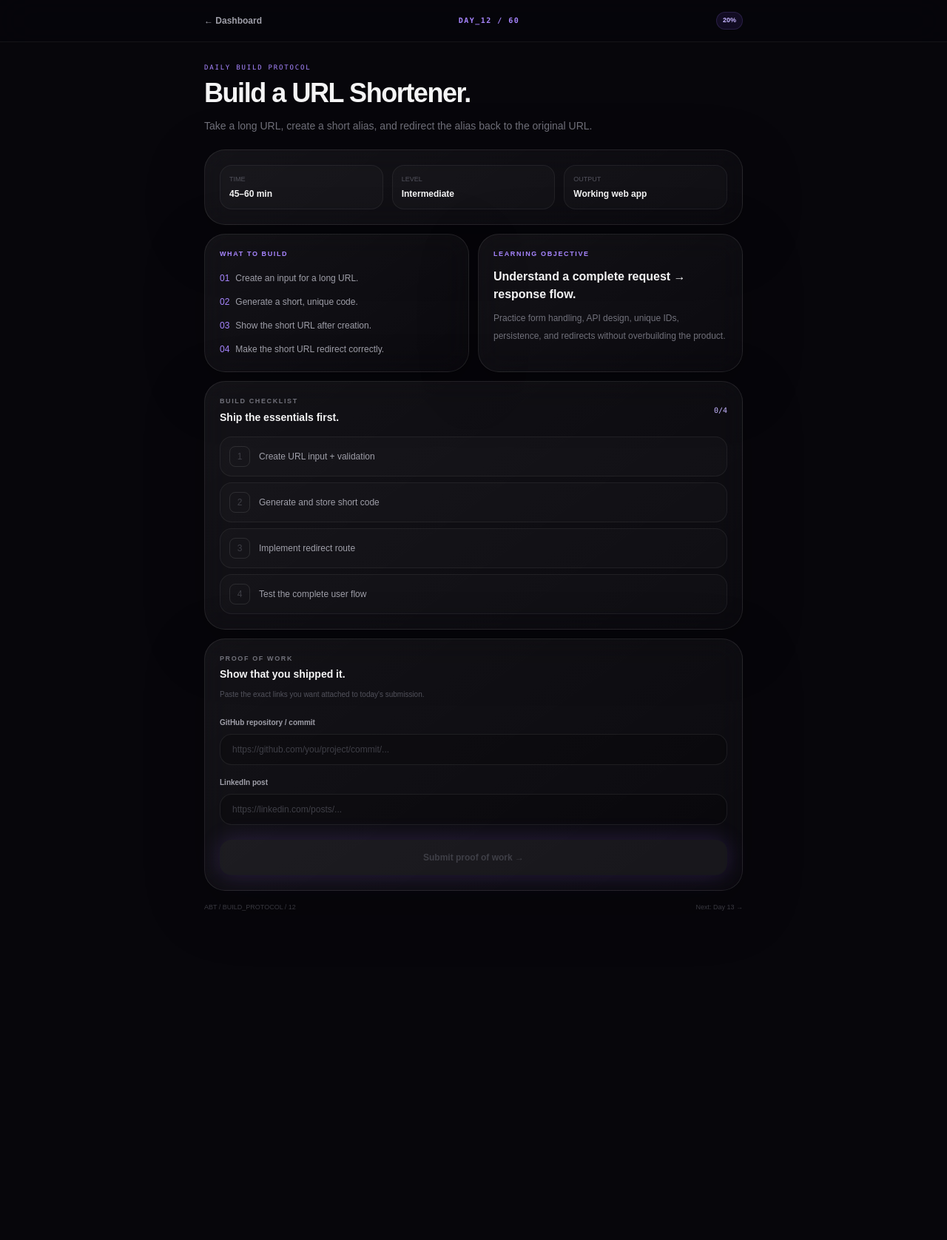
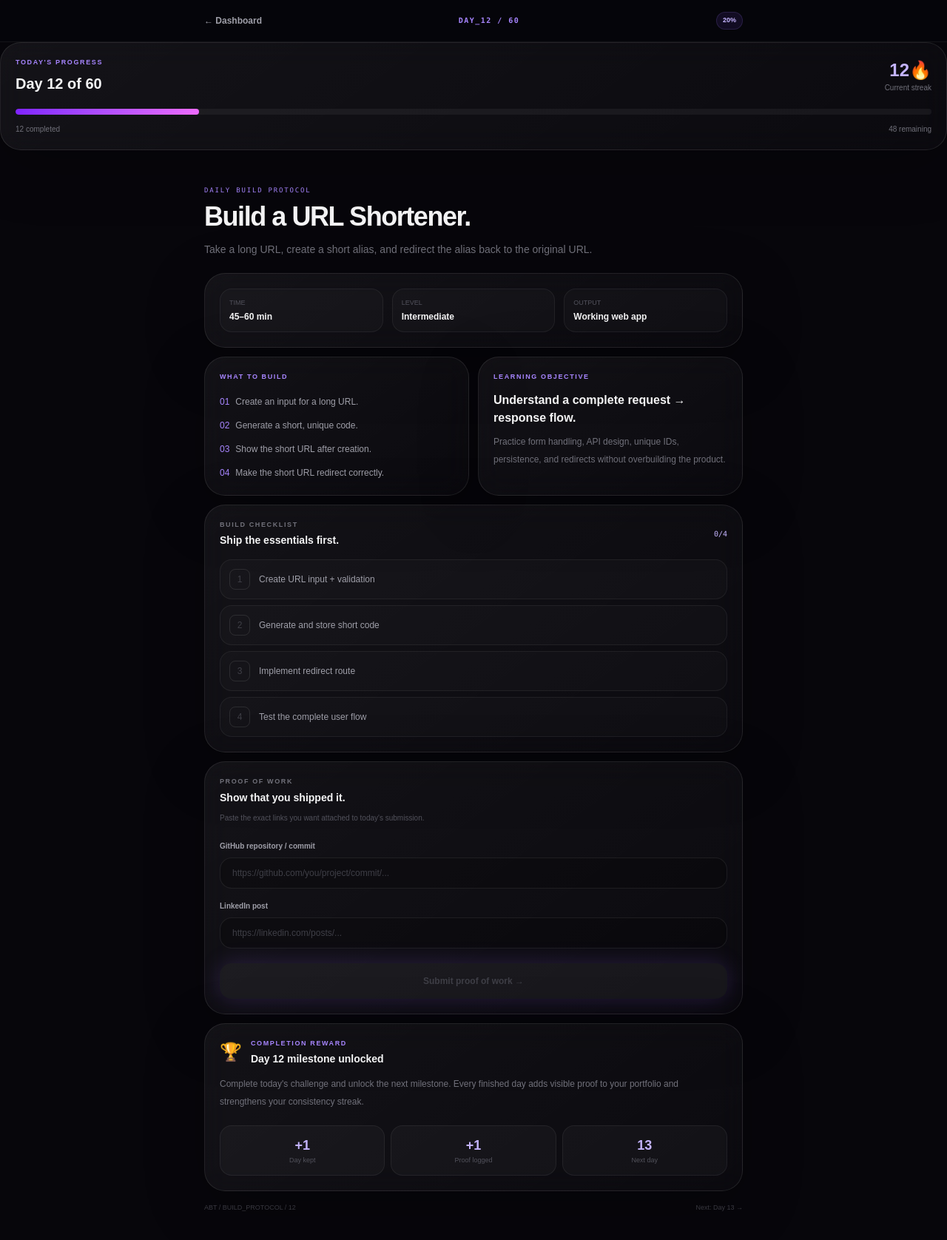
Before and after one commit to rohitgujjjar05feb-cloud/novatech_abtalks_redesign, a Next.js app: page /day/12 in a window 1280 px wide. Shown: the top 1676 px of the page at 74% size. Before the commit the page ends 1330 px from the top, so only its background shows below. Built offline with nearby package versions, Linux system fonts and the light colour scheme.

Commit message:
Enhance challenge day flow with progress and milestone rewards

```diff
--- a/app/day/12/page.tsx
+++ b/app/day/12/page.tsx
@@ -19,7 +19,31 @@ export default function ChallengeDay() {
           <span className="rounded-full border border-violet-400/15 bg-violet-500/10 px-2 py-1 text-[9px] font-bold text-violet-300">20%</span>
         </div>
       </header>
+          <div className="glass mb-5 rounded-[28px] p-5">
+      <div className="flex items-center justify-between">
+        <div>
+          <p className="text-[9px] font-bold uppercase tracking-[.18em] text-violet-400">
+            Today's progress
+          </p>
+          <h2 className="mt-2 text-xl font-black">
+            Day 12 of 60
+          </h2>
+        </div>
+        <div className="text-right">
+          <p className="text-2xl font-black text-violet-300">12🔥</p>
+          <p className="text-[10px] text-zinc-500">Current streak</p>
+        </div>
+      </div>
 
+      <div className="mt-5 h-2 overflow-hidden rounded-full bg-white/5">
+        <div className="h-full w-[20%] rounded-full bg-gradient-to-r from-violet-600 to-fuchsia-400" />
+      </div>
+
+      <div className="mt-3 flex justify-between text-[10px] text-zinc-500">
+        <span>12 completed</span>
+        <span>48 remaining</span>
+      </div>
+    </div>
       <section className="mx-auto max-w-3xl px-5 pb-24 pt-7">
         <div className="mb-5">
           <p className="font-mono text-[9px] uppercase tracking-[.2em] text-violet-400">Daily build protocol</p>
@@ -89,6 +113,40 @@ export default function ChallengeDay() {
           </button>
           {submitted && <p className="mt-3 text-center text-[10px] text-emerald-300">Nice. Your progress signal has been recorded for Day 12.</p>}
         </section>
+            <section className="glass mt-3 rounded-[28px] p-5">
+      <div className="flex items-center gap-3">
+        <span className="text-2xl">🏆</span>
+        <div>
+          <p className="text-[9px] font-bold uppercase tracking-[.18em] text-violet-400">
+            Completion reward
+          </p>
+          <h2 className="mt-1 text-sm font-bold">
+            Day 12 milestone unlocked
+          </h2>
+        </div>
+      </div>
+
+      <p className="mt-3 text-xs leading-6 text-zinc-500">
+        Complete today's challenge and unlock the next milestone. Every finished
+        day adds visible proof to your portfolio and strengthens your consistency
+        streak.
+      </p>
+
+      <div className="mt-5 grid grid-cols-3 gap-2">
+        <div className="rounded-2xl border border-white/6 bg-white/[.03] p-3 text-center">
+          <p className="text-lg font-black text-violet-300">+1</p>
+          <p className="text-[9px] text-zinc-600">Day kept</p>
+        </div>
+        <div className="rounded-2xl border border-white/6 bg-white/[.03] p-3 text-center">
+          <p className="text-lg font-black text-violet-300">+1</p>
+          <p className="text-[9px] text-zinc-600">Proof logged</p>
+        </div>
+        <div className="rounded-2xl border border-white/6 bg-white/[.03] p-3 text-center">
+          <p className="text-lg font-black text-violet-300">13</p>
+          <p className="text-[9px] text-zinc-600">Next day</p>
+        </div>
+      </div>
+    </section>
 
         <div className="mt-4 flex items-center justify-between text-[9px] text-zinc-700">
           <span>ABT / BUILD_PROTOCOL / 12</span>
```
